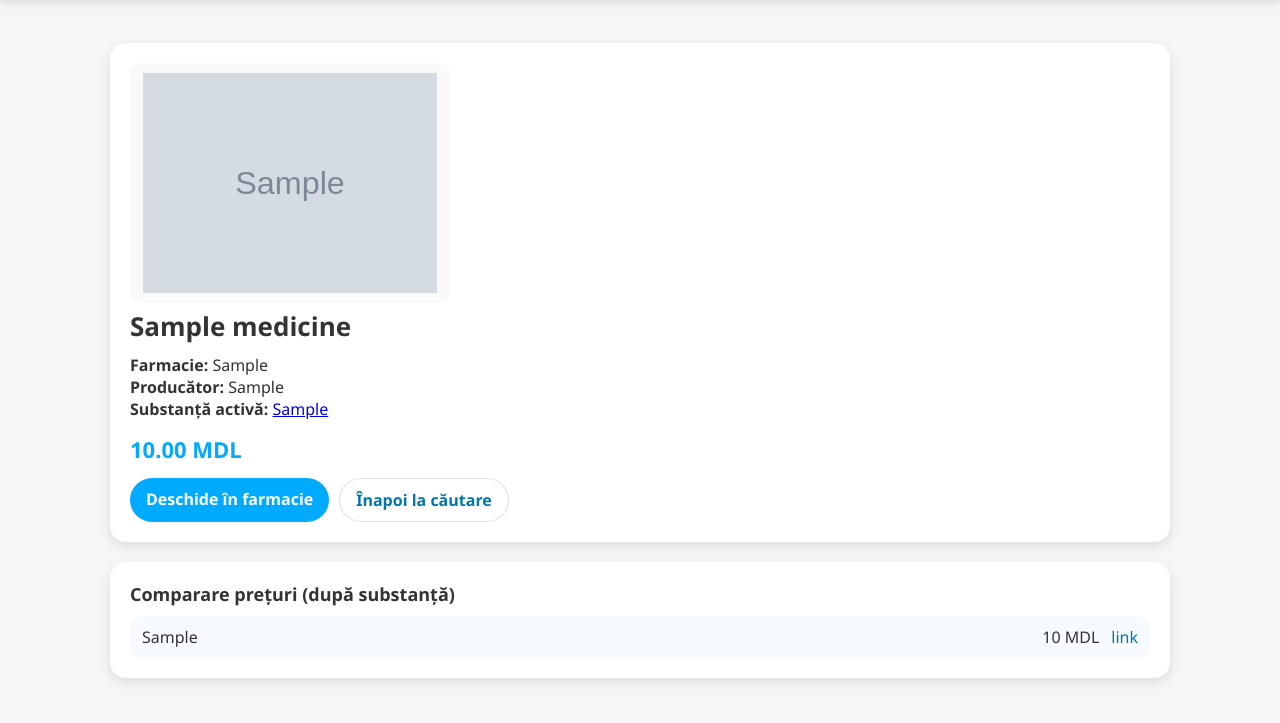
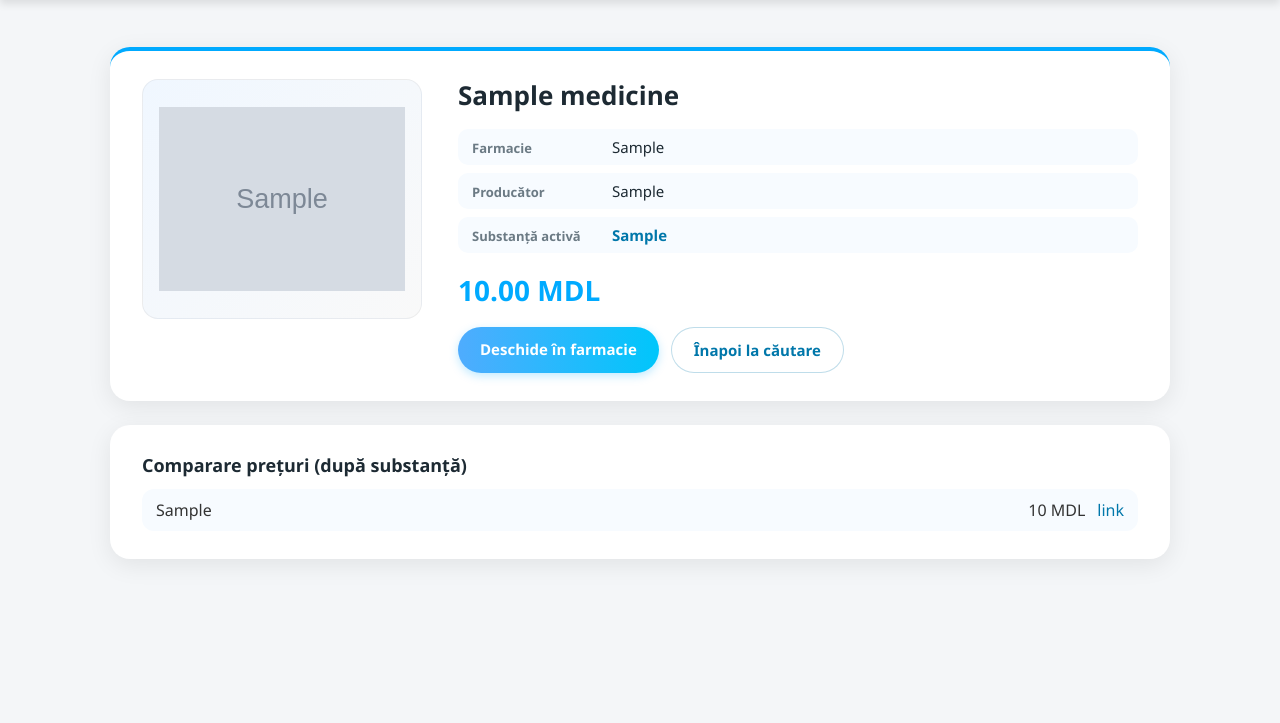
Before and after one commit to CapsamunStepan/MedicineAnalog, a Django app: page /medicine/1/ in a window 1280 px wide. Shown: the part 77-800 px from the top of the page. Run offline with Django 5.2, Linux system fonts and the light colour scheme; tables that the repository leaves empty hold one stand-in row (values such as "Sample post"); grey boxes marked "Sample" are stand-in pictures.

Commit message:
feat: enhance medicine detail, add cheap analogs section, remove recent searches from home

```diff
--- a/meds/static/meds/css/styles.css
+++ b/meds/static/meds/css/styles.css
@@ -197,6 +197,19 @@ header .search-form button:hover {
     white-space: nowrap;
 }
 
+.suggestion--recent {
+    border-top: 1px solid rgba(0, 0, 0, 0.04);
+}
+
+.suggestion--recent:first-child {
+    border-top: none;
+}
+
+.suggestion-icon {
+    font-size: 14px;
+    opacity: 0.6;
+}
+
 .how {
     padding: 14px 20px 0 20px;
 }
@@ -292,64 +305,137 @@ header .search-form button:hover {
 
 .detail-card {
     background: white;
-    border-radius: 16px;
-    box-shadow: 0 4px 12px rgba(0, 0, 0, 0.1);
+    border-radius: 20px;
+    box-shadow: 0 6px 24px rgba(0, 0, 0, 0.08);
     overflow: hidden;
-    padding: 20px;
-    margin-top: 20px;
+    padding: 28px 32px;
+    margin-top: 24px;
+}
+
+.detail-card--main {
+    border-top: 4px solid #00aaff;
+}
+
+.detail-layout {
+    display: flex;
+    gap: 36px;
+    align-items: flex-start;
+}
+
+.detail-media {
+    flex-shrink: 0;
 }
 
 .detail-media img {
-    width: 100%;
-    max-width: 320px;
+    width: 280px;
     height: 240px;
     object-fit: contain;
-    background-color: #f9f9f9;
-    border-radius: 12px;
-    padding: 10px;
+    background: linear-gradient(135deg, #f0f7ff, #f9f9f9);
+    border-radius: 16px;
+    padding: 16px;
+    border: 1px solid rgba(0, 0, 0, 0.05);
+}
+
+.detail-info {
+    flex: 1;
+    min-width: 0;
 }
 
 .detail-card .detail-title {
     font-size: 26px;
-    margin-bottom: 10px;
+    margin-bottom: 16px;
+    color: #1d2a33;
+    line-height: 1.3;
+}
+
+.detail-meta {
+    display: flex;
+    flex-direction: column;
+    gap: 8px;
+    margin-bottom: 16px;
+}
+
+.detail-meta-row {
+    display: flex;
+    gap: 10px;
+    align-items: baseline;
+    padding: 8px 14px;
+    border-radius: 10px;
+    background: #f7fbff;
+}
+
+.detail-meta-label {
+    font-size: 13px;
+    color: #6b7a84;
+    font-weight: 600;
+    min-width: 130px;
+    flex-shrink: 0;
+}
+
+.detail-meta-value {
+    font-size: 15px;
+    color: #1d2a33;
+    font-weight: 500;
+}
+
+.detail-meta-value a {
+    color: #0077aa;
+    text-decoration: none;
+    font-weight: 600;
+}
+
+.detail-meta-value a:hover {
+    text-decoration: underline;
 }
 
 .detail-price {
-    font-size: 22px;
-    font-weight: bold;
+    font-size: 28px;
+    font-weight: 800;
     color: #00aaff;
-    margin: 14px 0;
+    margin: 18px 0;
 }
 
 .detail-actions {
     display: flex;
-    gap: 10px;
+    gap: 12px;
     flex-wrap: wrap;
 }
 
 .btn {
     display: inline-block;
-    padding: 10px 16px;
+    padding: 12px 22px;
     border-radius: 999px;
-    background: #00aaff;
+    background: linear-gradient(90deg, #4facfe, #00c6fb);
     color: white;
     text-decoration: none;
     font-weight: 600;
+    font-size: 15px;
+    transition: transform 0.2s, box-shadow 0.2s;
+    box-shadow: 0 3px 10px rgba(0, 170, 255, 0.25);
 }
 
 .btn:hover {
-    opacity: 0.9;
+    transform: translateY(-2px);
+    box-shadow: 0 6px 16px rgba(0, 170, 255, 0.35);
 }
 
 .btn.secondary {
     background: white;
     color: #0077aa;
-    border: 1px solid rgba(0, 0, 0, 0.12);
+    border: 1.5px solid rgba(0, 119, 170, 0.25);
+    box-shadow: none;
+}
+
+.btn.secondary:hover {
+    background: #f0f7ff;
+    transform: translateY(-2px);
+    box-shadow: 0 4px 12px rgba(0, 0, 0, 0.06);
 }
 
 .detail-subtitle {
     font-size: 18px;
-    margin-bottom: 10px;
+    margin-bottom: 12px;
+    color: #1d2a33;
 }
 
 .price-compare {
@@ -363,18 +449,119 @@ header .search-form button:hover {
     grid-template-columns: 1fr auto auto;
     gap: 12px;
     align-items: center;
-    padding: 10px 12px;
+    padding: 10px 14px;
     border-radius: 12px;
     background: #f7fbff;
+    transition: background 0.2s;
+}
+
+.price-row:hover {
+    background: #eaf4ff;
 }
 
 .price-row a {
     color: #0077aa;
     text-decoration: none;
+    font-weight: 500;
 }
 
 .price-row a:hover {
     text-decoration: underline;
+}
+
+/* Cheap analogs section */
+.analogs-section {
+    margin-top: 32px;
+}
+
+.analogs-heading {
+    font-size: 20px;
+    color: #1d2a33;
+    margin-bottom: 16px;
+    padding-left: 4px;
+}
+
+.analogs-grid {
+    display: grid;
+    grid-template-columns: repeat(auto-fill, minmax(175px, 1fr));
+    gap: 14px;
+}
+
+.analog-card {
+    background: white;
+    border-radius: 14px;
+    box-shadow: 0 3px 10px rgba(0, 0, 0, 0.07);
+    overflow: hidden;
+    text-decoration: none;
+    color: inherit;
+    transition: transform 0.25s ease, box-shadow 0.25s ease;
+    display: flex;
+    flex-direction: column;
+    border: 1px solid rgba(0, 0, 0, 0.04);
+}
+
+.analog-card:hover {
+    transform: translateY(-4px);
+    box-shadow: 0 8px 20px rgba(0, 0, 0, 0.12);
+}
+
+.analog-img-wrap {
+    height: 110px;
+    display: flex;
+    align-items: center;
+    justify-content: center;
+    background: #f7fbff;
+    padding: 8px;
+}
+
+.analog-img-wrap img {
+    max-width: 100%;
+    max-height: 100%;
+    object-fit: contain;
+}
+
+.analog-body {
+    padding: 10px 12px 12px;
+    display: flex;
+    flex-direction: column;
+    gap: 3px;
+    flex: 1;
+}
+
+.analog-name {
+    font-size: 13px;
+    font-weight: 600;
+    color: #1d2a33;
+    line-height: 1.3;
+    overflow: hidden;
+    display: -webkit-box;
+    -webkit-line-clamp: 2;
+    -webkit-box-orient: vertical;
+}
+
+.analog-producer {
+    font-size: 11px;
+    color: #6b7a84;
+}
+
+.analog-bottom {
+    display: flex;
+    justify-content: space-between;
+    align-items: baseline;
+    margin-top: auto;
+    padding-top: 6px;
+}
+
+.analog-price {
+    font-size: 14px;
+    font-weight: 700;
+    color: #00aaff;
+}
+
+.analog-pharmacy {
+    font-size: 11px;
+    color: #6b7a84;
+    text-align: right;
 }
 
 /* Табы аптек */
@@ -551,8 +738,27 @@ header .search-form button:hover {
         grid-template-columns: 1fr;
     }
 
+    .detail-layout {
+        flex-direction: column;
+        gap: 20px;
+    }
+
     .detail-media img {
+        width: 100%;
         max-width: 100%;
+    }
+
+    .detail-card {
+        padding: 20px 16px;
+    }
+
+    .detail-meta-label {
+        min-width: 100px;
+    }
+
+    .analogs-grid {
+        grid-template-columns: repeat(auto-fill, minmax(140px, 1fr));
+        gap: 10px;
     }
 
     .pharmacy-tabs {
--- a/meds/templates/meds/analogs.html
+++ b/meds/templates/meds/analogs.html
@@ -13,7 +13,7 @@
     </div>
     <form method="GET" action="/" class="search-form">
         <label>
-            <input type="text" name="query" placeholder="Introdu numele medicamentului..." required>
+            <input type="text" name="query" placeholder="Introdu numele medicamentului..." required autocomplete="off">
         </label>
         <label class="mode-select">
             <select name="mode">
--- a/meds/templates/meds/medicine_detail.html
+++ b/meds/templates/meds/medicine_detail.html
@@ -13,7 +13,7 @@
     </div>
     <form method="GET" action="/" class="search-form">
         <label>
-            <input type="text" name="query" placeholder="Introdu numele medicamentului..." required>
+            <input type="text" name="query" placeholder="Introdu numele medicamentului..." required autocomplete="off">
         </label>
         <label class="mode-select">
             <select name="mode">
@@ -26,30 +26,45 @@
 </header>
 
 <main class="detail-container">
-    <section class="detail-card">
+    <section class="detail-card detail-card--main">
+        <div class="detail-layout">
             <div class="detail-media">
                 <img src="{{ medicine.img }}" alt="{{ medicine.title }}">
             </div>
             <div class="detail-info">
                 <h1 class="detail-title">{{ medicine.title }}</h1>
-            <p><strong>Farmacie:</strong> {{ medicine.pharmacy }}</p>
-            <p><strong>Producător:</strong> {{ medicine.manufacturer }}</p>
+
+                <div class="detail-meta">
+                    <div class="detail-meta-row">
+                        <span class="detail-meta-label">Farmacie</span>
+                        <span class="detail-meta-value">{{ medicine.pharmacy }}</span>
+                    </div>
+                    <div class="detail-meta-row">
+                        <span class="detail-meta-label">Producător</span>
+                        <span class="detail-meta-value">{{ medicine.manufacturer }}</span>
+                    </div>
                     {% if medicine.active_ingredient %}
-                <p><strong>Substanță activă:</strong>
+                    <div class="detail-meta-row">
+                        <span class="detail-meta-label">Substanță activă</span>
+                        <span class="detail-meta-value">
                             <a href="{% url 'analogs' %}?ingredient={{ medicine.active_ingredient|urlencode }}">
                                 {{ medicine.active_ingredient }}
                             </a>
-                </p>
+                        </span>
+                    </div>
                     {% endif %}
+                </div>
+
                 <p class="detail-price">{{ medicine.price }} MDL</p>
 
                 <div class="detail-actions">
                     <a class="btn" href="{{ medicine.link }}" target="_blank" rel="noopener noreferrer">
                         Deschide în farmacie
                     </a>
-                <a class="btn secondary" href="/">
+                    <a class="btn secondary" href="javascript:history.back()">
                         Înapoi la căutare
                     </a>
+                </div>
             </div>
         </div>
     </section>
@@ -70,6 +85,29 @@
         </div>
     </section>
     {% endif %}
+
+    {% if cheap_analogs %}
+    <section class="analogs-section">
+        <h2 class="analogs-heading">Analogi mai ieftini</h2>
+        <div class="analogs-grid">
+            {% for analog in cheap_analogs %}
+            <a href="{% url 'medicine_detail' analog.id %}" class="analog-card">
+                <div class="analog-img-wrap">
+                    <img src="{{ analog.img }}" alt="{{ analog.title }}">
+                </div>
+                <div class="analog-body">
+                    <p class="analog-name">{{ analog.title }}</p>
+                    <p class="analog-producer">{{ analog.manufacturer }}</p>
+                    <div class="analog-bottom">
+                        <span class="analog-price">{{ analog.price }} MDL</span>
+                        <span class="analog-pharmacy">{{ analog.pharmacy }}</span>
+                    </div>
+                </div>
+            </a>
+            {% endfor %}
+        </div>
+    </section>
+    {% endif %}
 </main>
 
 <script src="{% static 'meds/js/search_suggest.js' %}"></script>
--- a/meds/views.py
+++ b/meds/views.py
@@ -60,15 +60,6 @@ def home(request):
             .order_by("-cnt")[:12]
         )
 
-        session_key = request.session.session_key or ""
-        recent_searches = []
-        if session_key:
-            recent_searches = list(
-                SearchQuery.objects.filter(session_key=session_key)
-                .order_by("-created_at")
-                .values("query", "mode")[:8]
-            )
-
         top_searches = list(
             SearchQuery.objects.values("query_norm", "mode")
             .annotate(cnt=Count("id"))
@@ -79,7 +70,6 @@ def home(request):
             "total_medicines": total_medicines,
             "total_pharmacies": total_pharmacies,
             "popular_ingredients": popular_ingredients,
-            "recent_searches": recent_searches,
             "top_searches": top_searches,
         }
 
@@ -115,10 +105,33 @@ def medicine_detail(request, medicine_id: int):
             .order_by("min_price")
         )
 
+    cheap_analogs = []
+    if medicine.active_ingredient:
+        cheap_analogs = list(
+            Medicine.objects.filter(active_ingredient=medicine.active_ingredient)
+            .exclude(id=medicine.id)
+            .order_by("price")[:6]
+        )
+
+    if len(cheap_analogs) < 6:
+        existing_ids = {medicine.id} | {a.id for a in cheap_analogs}
+        first_word = medicine.title.split()[0] if medicine.title else ""
+        if first_word and len(first_word) >= 3:
+            name_matches = (
+                Medicine.objects.filter(title__istartswith=first_word)
+                .exclude(id__in=existing_ids)
+                .order_by("price")[: 6 - len(cheap_analogs)]
+            )
+            cheap_analogs.extend(name_matches)
+
     return render(
         request,
         "meds/medicine_detail.html",
-        {"medicine": medicine, "price_compare": price_compare},
+        {
+            "medicine": medicine,
+            "price_compare": price_compare,
+            "cheap_analogs": cheap_analogs,
+        },
     )
 
 
@@ -140,15 +153,34 @@ def analogs(request):
 def suggest(request):
     q = (request.GET.get("q") or "").strip()
     mode = request.GET.get("mode") or SearchQuery.MODE_TITLE
+    mode = mode if mode in (SearchQuery.MODE_TITLE, SearchQuery.MODE_INGREDIENT) else SearchQuery.MODE_TITLE
+
     if not q or len(q) < 2:
-        return JsonResponse({"suggestions": []})
+        if not request.session.session_key:
+            request.session.create()
+        session_key = request.session.session_key or ""
+
+        recents = []
+        seen = set()
+        if session_key:
+            for row in (
+                SearchQuery.objects.filter(session_key=session_key)
+                .order_by("-created_at")
+                .values("query", "mode")[:20]
+            ):
+                key = row["query"].strip().lower()
+                if key in seen:
+                    continue
+                seen.add(key)
+                recents.append({"text": row["query"], "kind": "recent", "mode": row["mode"]})
+                if len(recents) >= 6:
+                    break
+
+        return JsonResponse({"suggestions": recents})
 
     q_norm = q.lower()
-    mode = mode if mode in (SearchQuery.MODE_TITLE, SearchQuery.MODE_INGREDIENT) else SearchQuery.MODE_TITLE
-
     suggestions = []
 
-    # 1) From search history (top for prefix)
     for row in (
         SearchQuery.objects.filter(mode=mode, query_norm__startswith=q_norm)
         .values("query_norm")
@@ -157,7 +189,6 @@ def suggest(request):
     ):
         suggestions.append({"text": row["query_norm"], "kind": "history", "count": row["cnt"]})
 
-    # 2) From medicines (titles or active ingredients)
     if mode == SearchQuery.MODE_INGREDIENT:
         med_rows = (
             Medicine.objects.exclude(active_ingredient__isnull=True)
@@ -193,7 +224,6 @@ def suggest(request):
                 }
             )
 
-    # Deduplicate by text, keep first occurrence
     seen = set()
     deduped = []
     for s in suggestions:
```
Also changed, not shown: meds/static/meds/js/search_suggest.js (+34 -25 lines), meds/templates/meds/home.html (+1 -14 lines), 1 other file. Lines whose indentation alone changed are shown as unchanged.
